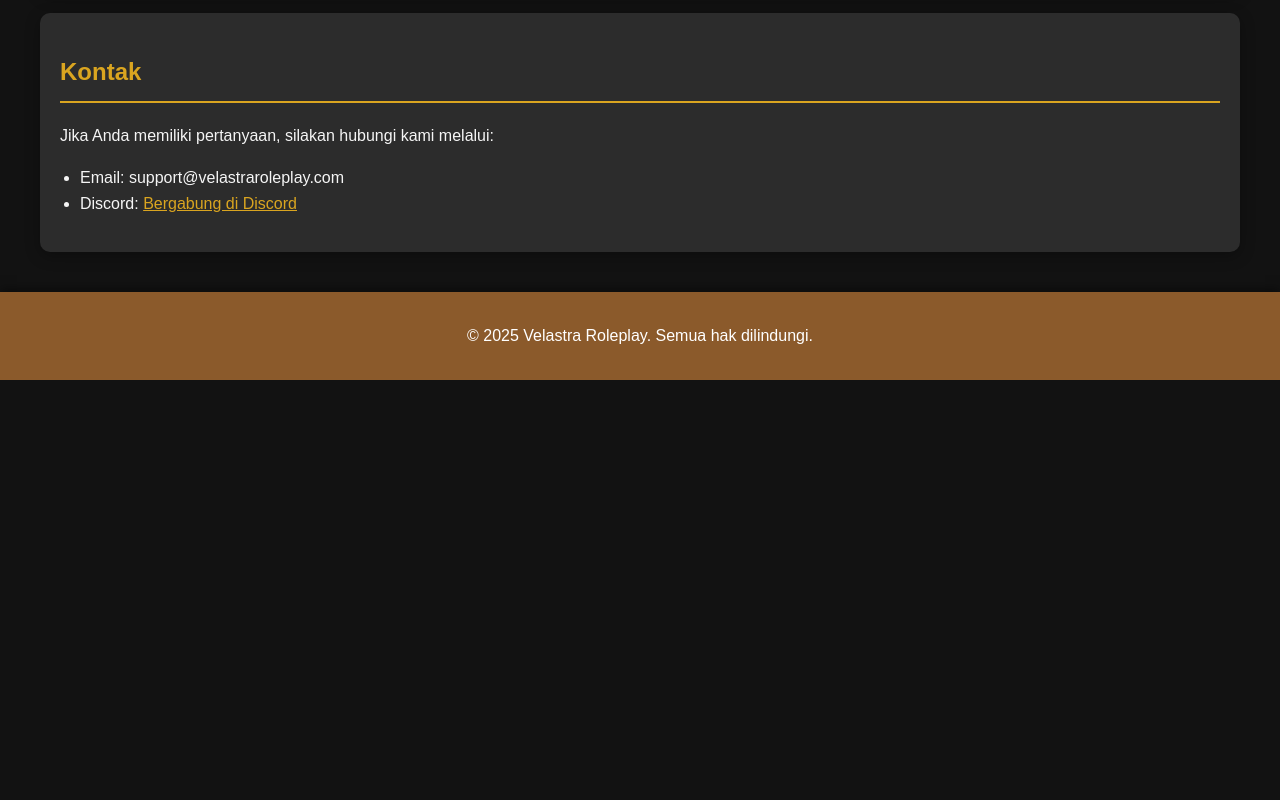
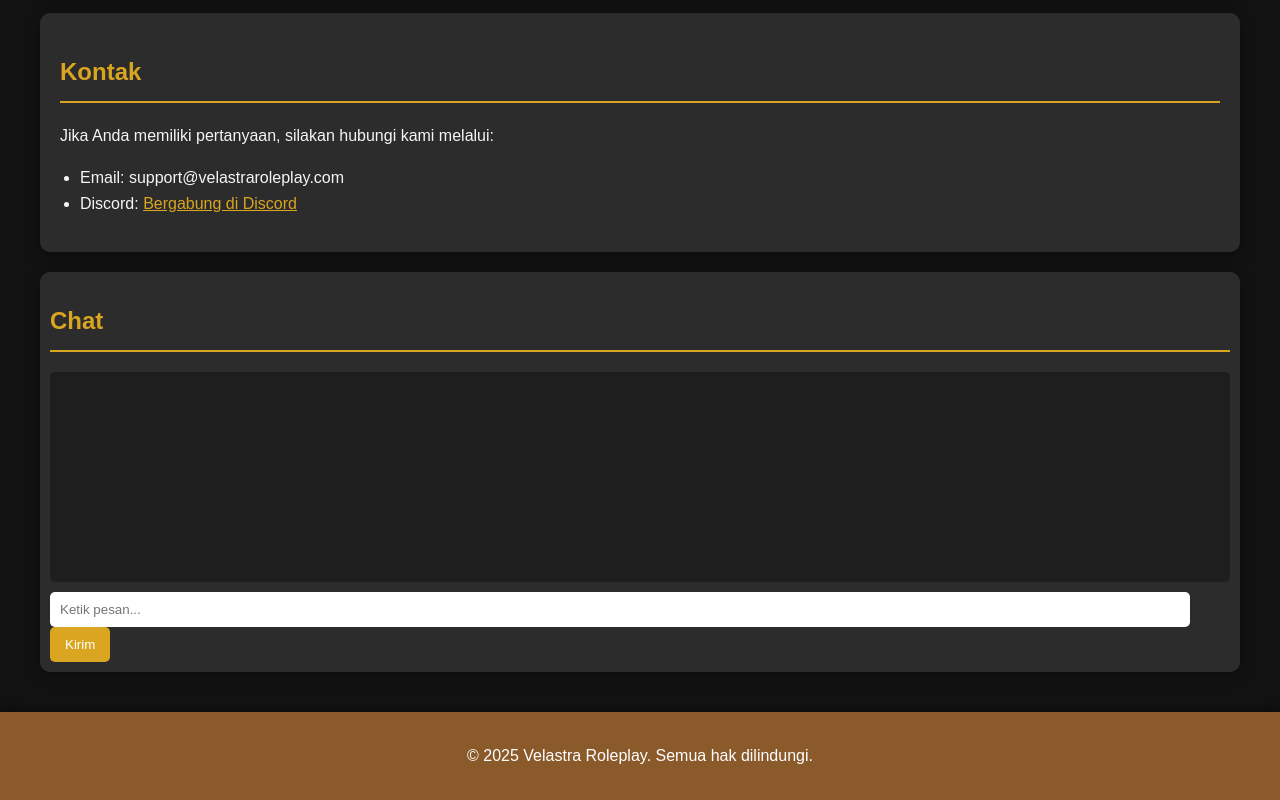
Before and after one commit to BmlStore/velastra-rp, a plain HTML site: page index.html in a window 1280 px wide. Shown: the part 1017-1817 px from the top of the page. Before the commit the page ends 1397 px from the top, so only its background shows below. Drawn offline with Linux system fonts and the light colour scheme.

Commit message:
index.html

```diff
--- a/index.html
+++ b/index.html
@@ -114,6 +114,45 @@
             color: #ffffff;
         }
 
+        /* Chat Styles */
+        .chat-container {
+            margin-top: 20px;
+            background: #2c2c2c;
+            padding: 10px;
+            border-radius: 10px;
+            box-shadow: 0 4px 15px rgba(0, 0, 0, 0.3);
+        }
+
+        .chat-box {
+            height: 200px;
+            overflow-y: auto;
+            margin-bottom: 10px;
+            padding: 5px;
+            background: #1e1e1e;
+            border-radius: 5px;
+        }
+
+        .chat-input {
+            width: calc(100% - 60px);
+            padding: 10px;
+            border: none;
+            border-radius: 5px;
+        }
+
+        .send-button {
+            padding: 10px 15px;
+            background: #DAA520;
+            color: #ffffff;
+            border: none;
+            border-radius: 5px;
+            cursor: pointer;
+        }
+
+        .send-button:hover {
+            background: #ffffff;
+            color: #DAA520;
+        }
+
         /* Responsive Design */
         @media (max-width: 600px) {
             h1 {
@@ -174,10 +213,33 @@
                 <li>Discord: <a href="https://discord.gg/Wx23Va5j" target="_blank">Bergabung di Discord</a></li>
             </ul>
         </section>
+
+        <section class="chat-container">
+            <h2>Chat</h2>
+            <div class="chat-box" id="chat-box"></div>
+            <input type="text" id="chat-input" class="chat-input" placeholder="Ketik pesan...">
+            <button class="send-button" onclick="sendMessage()">Kirim</button>
+        </section>
     </main>
 
     <footer>
         <p>&copy; 2025 Velastra Roleplay. Semua hak dilindungi.</p>
     </footer>
+
+    <script>
+        function sendMessage() {
+            const input = document.getElementById('chat-input');
+            const chatBox = document.getElementById('chat-box');
+            const message = input.value.trim();
+
+            if (message) {
+                const messageElement = document.createElement('div');
+                messageElement.textContent = message;
+                chatBox.appendChild(messageElement);
+                input.value = '';
+                chatBox.scrollTop = chatBox.scrollHeight; // Scroll to the bottom
+            }
+        }
+    </script>
 </body>
-</html>
+            </html>
```
